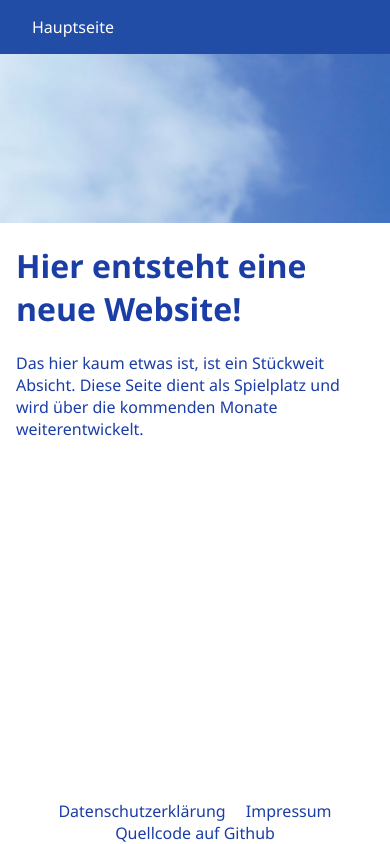
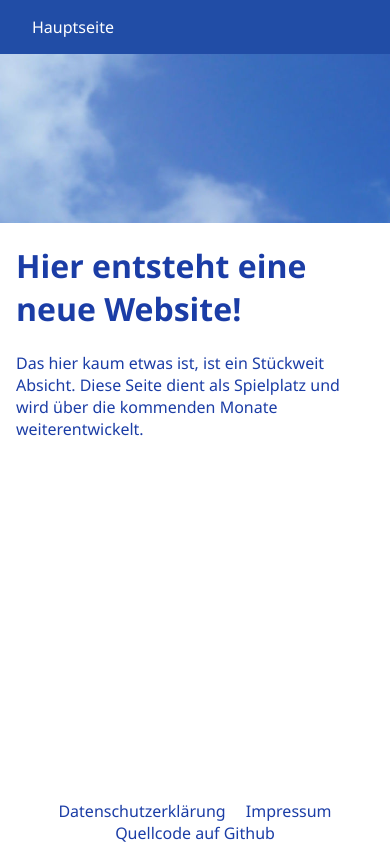
Before and after one commit to Fereon/meiner-sites, a Django app: page / in a window 390 px wide. Run offline with Django 3.2, Linux system fonts and the light colour scheme.

Commit message:
added media queries for background img

```diff
--- a/meinersite/static/style.css
+++ b/meinersite/static/style.css
@@ -8,13 +8,36 @@ html {
     font-family:'Segoe UI', Tahoma, Geneva, Verdana, sans-serif;
 }
 
+@media (orientation: landscape) {
+    body {
+        background-image: url("sky_landscape.jpg");
+    }
+}
+
+@media (orientation: portrait) {
+    body {
+        background-image: url("sky_portrait.jpg");
+    }
+}
+
+@media (orientation: landscape) and (max-width: 1280px) {
+    body {
+        background-image: url("sky_landscape_small.jpg");
+    }
+}
+
+@media (orientation: portrait) and (max-width: 720px) {
+    body {
+        background-image: url("sky_portrait_small.jpg");
+    }
+}
+
 body {
     margin: 0;
     min-height: 100vh;
     display: flex;
     flex-direction: column;
-    background-image: url("sky.jpg");
-    background-size: cover;
+    background-size: 100vw;
     color: var(--text-color);
 }
 
```
Also changed, not shown: meinersite/static/sky_landscape.jpg (added), meinersite/static/sky_landscape_small.jpg (added), meinersite/static/sky_portrait.jpg (added), meinersite/static/sky_portrait_small.jpg (added).
